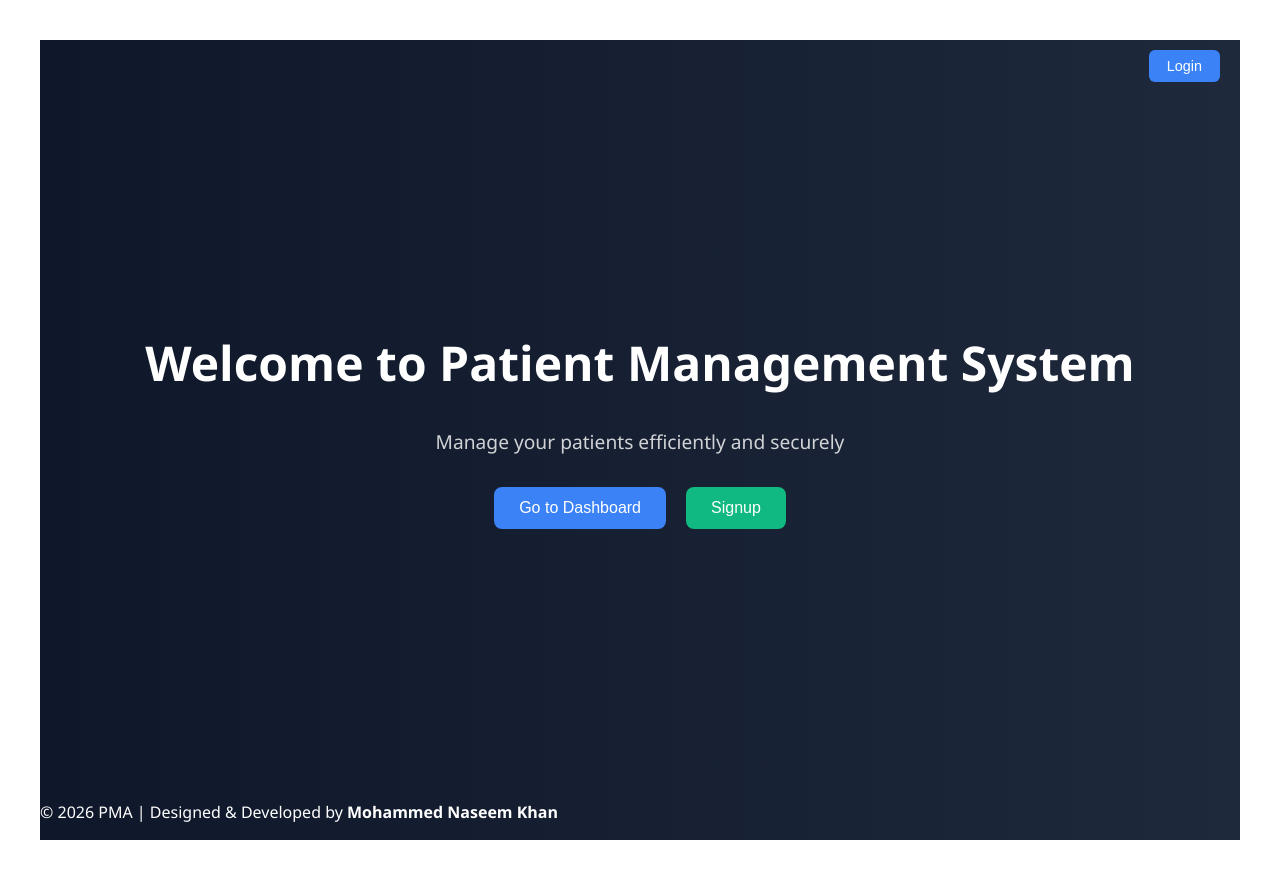
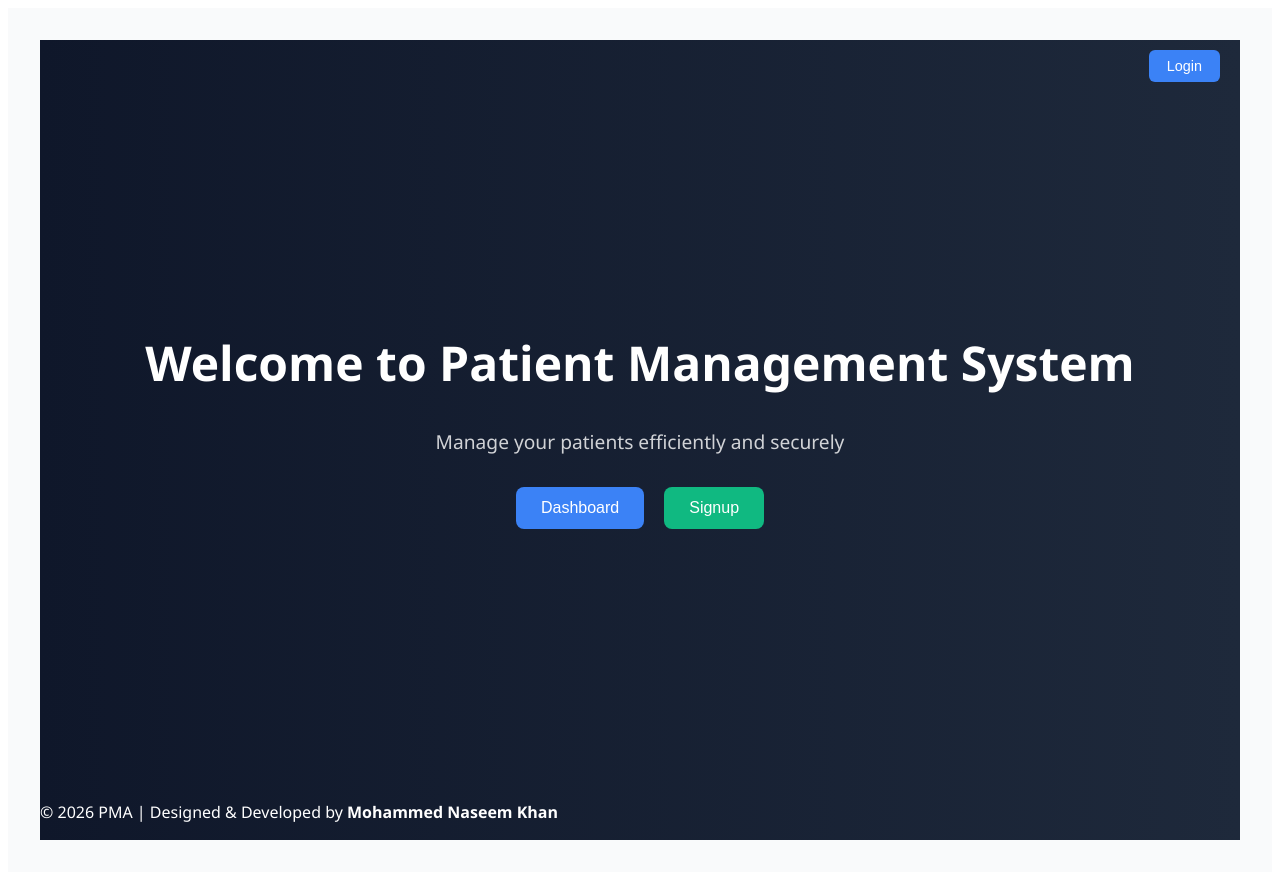
Before and after one commit to mnkhan78/patient-management-application, a React (Vite) app in the folder frontend/: page / in a window 1280 px wide. Built offline with nearby package versions, Linux system fonts and the light colour scheme; no server answers.

Commit message:
css fixes for dark mode

```diff
--- a/frontend/src/index.css
+++ b/frontend/src/index.css
@@ -17,5 +17,19 @@
   :root {
     color: #213547;
     background-color: #ffffff;
+    color-scheme: light;
   }
 }
+html {
+  color-scheme: light;
+}
+
+body {
+  background-color: #f9fafb;
+  color: #111827;
+}
+
+input, textarea, select {
+  background-color: white;
+  color: black;
+}
--- a/frontend/src/pages/Home.jsx
+++ b/frontend/src/pages/Home.jsx
@@ -13,7 +13,7 @@ const Home = () => {
                 <p className="home-subtitle">Manage your patients efficiently and securely</p>
                 <div className="home-buttons">
                     <Link to='/dashboard'>
-                        <button className="home-primary-btn">Go to Dashboard</button>
+                        <button className="home-primary-btn">Dashboard</button>
                     </Link>
 
                     <Link to='/signup'>
```
